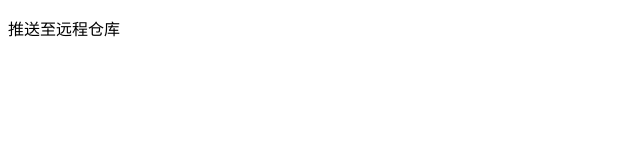
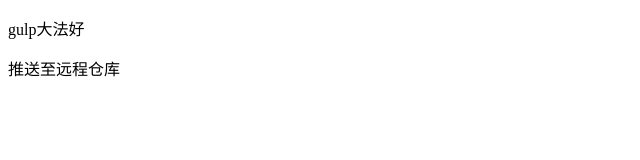
Before and after one commit to JYTONE/code-01, a plain HTML site: page index.html in a window 1280 px wide. Shown: the whole page, without its empty margins (0-640 px from the left). Drawn offline with Linux system fonts and the light colour scheme.

Commit message:
Update index.html

```diff
--- a/index.html
+++ b/index.html
@@ -5,6 +5,7 @@
   <title>Document</title>
 </head>
 <body>
+ <p>gulp大法好</p>
   <p>推送至远程仓库</p>
 </body>
 </html>
```
